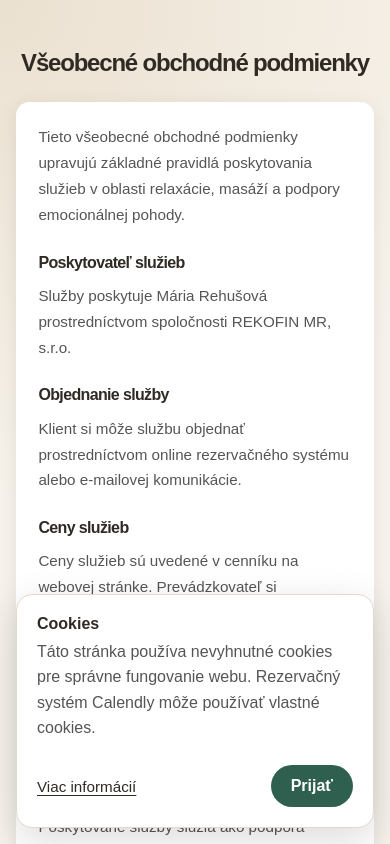
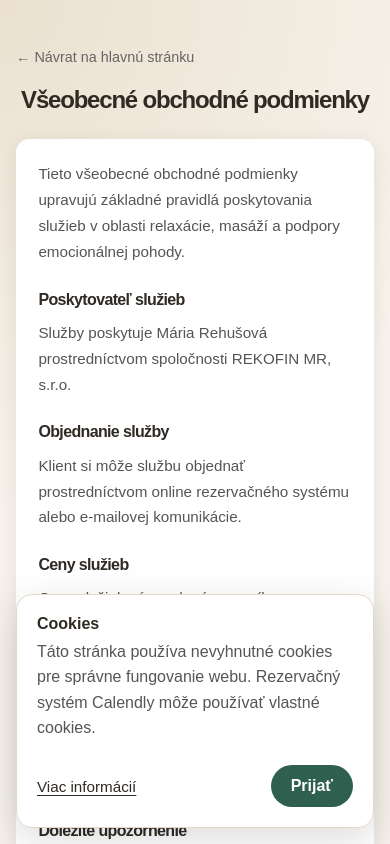
Before and after one commit to Jonnyb83/caspredusu, a Next.js app: page /vop in a window 390 px wide. Shown: the top 844 px of the page. Built offline with nearby package versions, Linux system fonts and the light colour scheme.

Commit message:
Footer legal pages and contact pages

```diff
--- a/src/sections/footer/contact.tsx
+++ b/src/sections/footer/contact.tsx
@@ -1,9 +1,14 @@
+import Link from 'next/link'
 import styles from './legal.module.css'
 
 export function Contact() {
   return (
     <main className={styles.page}>
       <div className={styles.container}>
+        <Link href="/" className={styles.backLink}>
+          ← Návrat na hlavnú stránku
+        </Link>
+
         <h1>Kontakt</h1>
 
         <p>
--- a/src/sections/footer/legal.module.css
+++ b/src/sections/footer/legal.module.css
@@ -7,6 +7,19 @@
 .container {
   max-width: 820px;
   margin: 0 auto;
+}
+
+.backLink {
+  display: inline-block;
+  margin-bottom: 1.5rem;
+  text-decoration: none;
+  color: #666;
+  font-size: 0.95rem;
+  transition: color 0.2s ease;
+}
+
+.backLink:hover {
+  color: #222;
 }
 
 .container h1 {
@@ -54,6 +67,11 @@
     max-width: 100%;
   }
 
+  .backLink {
+    font-size: 0.9rem;
+    margin-bottom: 1.25rem;
+  }
+
   .container h1 {
     font-size: 1.5rem;
     margin-bottom: 1.5rem;
--- a/src/sections/footer/vop.tsx
+++ b/src/sections/footer/vop.tsx
@@ -1,9 +1,14 @@
+import Link from 'next/link'
 import styles from './legal.module.css'
 
 export function Vop() {
   return (
     <main className={styles.page}>
       <div className={styles.container}>
+        <Link href="/" className={styles.backLink}>
+          ← Návrat na hlavnú stránku
+        </Link>
+
         <h1>Všeobecné obchodné podmienky</h1>
 
         <div className={styles.card}>
```
Also changed, not shown: src/components/navbar/navbar.tsx (+6 -5 lines), src/sections/footer/cookies.tsx (+15 -2 lines), src/sections/footer/gdpr.tsx (+12 -9 lines).
